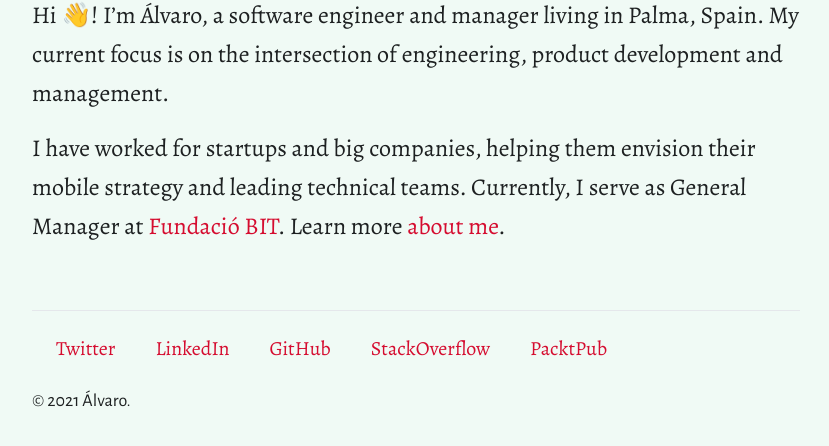
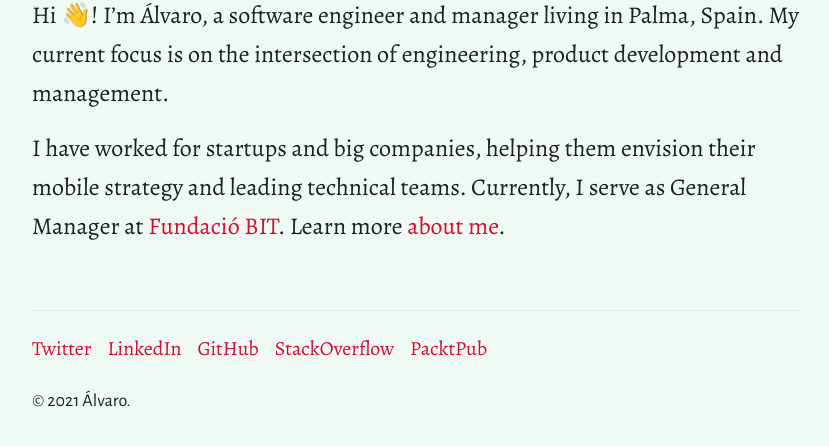
Before and after one commit to alvaromb/alvaromb.com, a Gatsby site: page / in a window 1280 px wide. Shown: the part 232-678 px from the top of the page, without its empty margins (224-1053 px from the left). Built offline with nearby package versions, Linux system fonts and the light colour scheme; Gatsby itself is replaced by a stand-in of ours.

Commit message:
Fixed footer

```diff
--- a/src/components/footer.js
+++ b/src/components/footer.js
@@ -17,7 +17,7 @@ const Footer = () => {
       <div>
         <ul className="list-none ml-0">
           {data.allFooterYaml.nodes.map((service, i) => (
-            <li key={`link-${i}`} className="mr-4 inline-block">
+            <li key={`link-${i}`} className="ml-0 mr-4 inline-block">
               <a
                 className="text-xl"
                 href={service.link}
```
